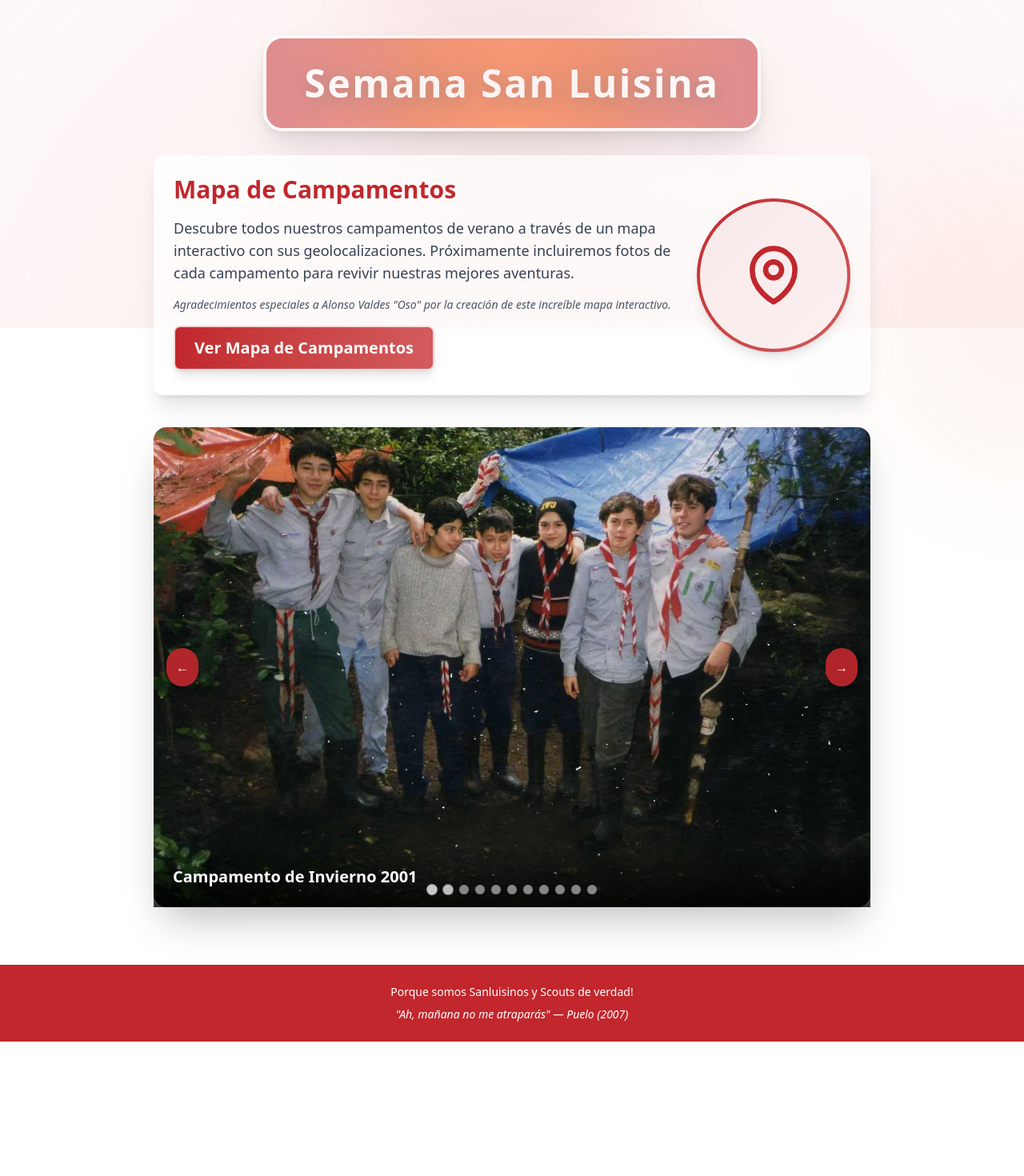
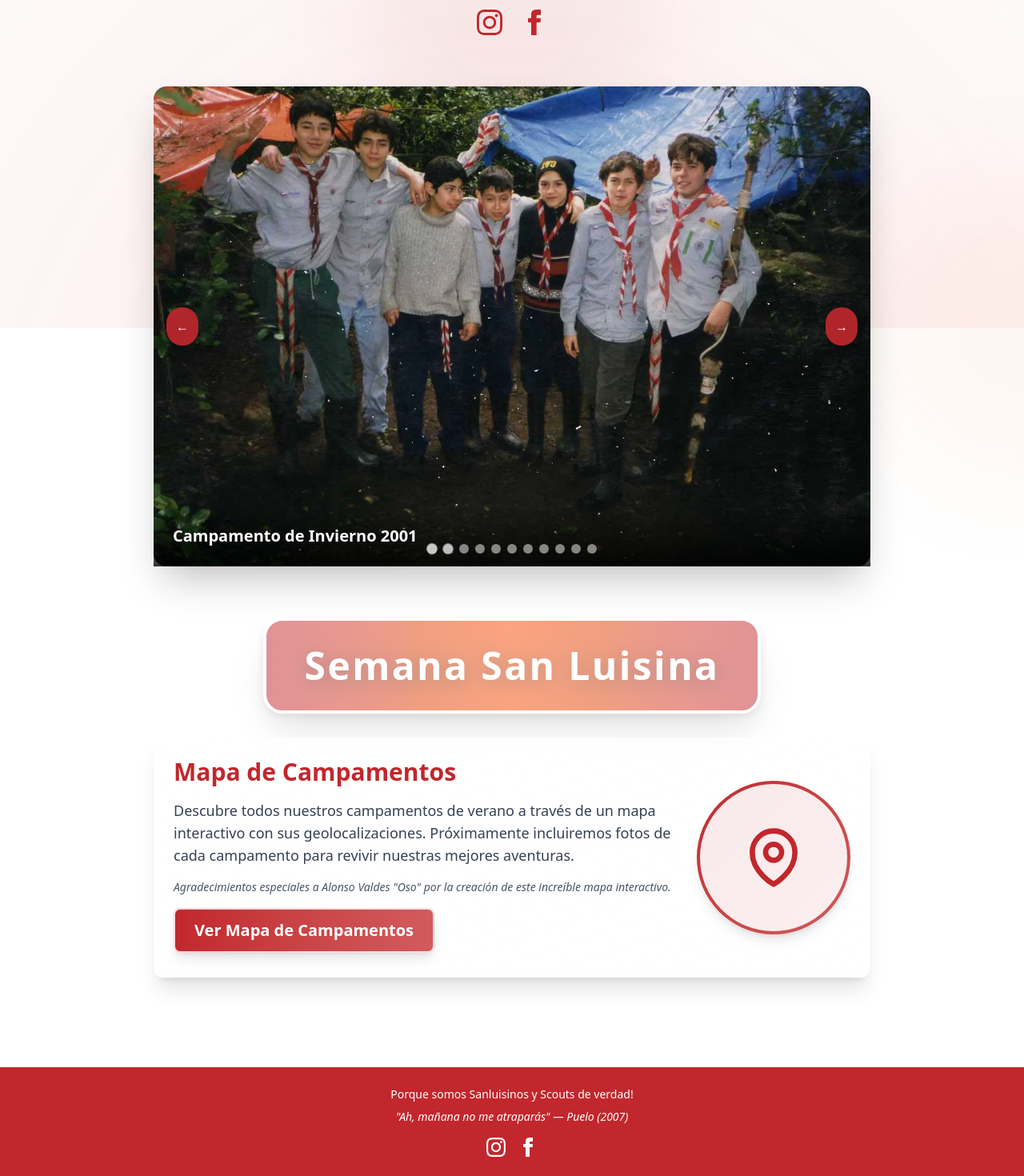
Before and after one commit to Xavier-LB/tropasanluis, a SvelteKit app: page / in a window 1280 px wide. Shown: the part 390-1860 px from the top of the page at 80% size. Before the commit the page ends 1692 px from the top, so only its background shows below. Built offline with nearby package versions, Linux system fonts and the light colour scheme.

Commit message:
Add githun, facebook, and instagram

```diff
--- a/src/routes/+layout.svelte
+++ b/src/routes/+layout.svelte
@@ -65,6 +65,33 @@
     <div class="container mx-auto">
       <p>Porque somos Sanluisinos y Scouts de verdad!</p>
       <p class="mt-2 italic">"{randomQuote.phrase}" — {randomQuote.song}</p>
+
+      <!-- Social Media Links -->
+      <div class="flex justify-center space-x-4 mt-4">
+        <a
+          href="https://www.instagram.com/tropasanluis_stl/"
+          target="_blank"
+          rel="noopener noreferrer"
+          class="hover:text-gray-200 transition transform hover:-translate-y-1"
+          aria-label="Instagram"
+        >
+          <svg xmlns="http://www.w3.org/2000/svg" class="h-6 w-6" fill="currentColor" viewBox="0 0 24 24">
+            <path d="M12 2.163c3.204 0 3.584.012 4.85.07 3.252.148 4.771 1.691 4.919 4.919.058 1.265.069 1.645.069 4.849 0 3.205-.012 3.584-.069 4.849-.149 3.225-1.664 4.771-4.919 4.919-1.266.058-1.644.07-4.85.07-3.204 0-3.584-.012-4.849-.07-3.26-.149-4.771-1.699-4.919-4.92-.058-1.265-.07-1.644-.07-4.849 0-3.204.013-3.583.07-4.849.149-3.227 1.664-4.771 4.919-4.919 1.266-.057 1.645-.069 4.849-.069zm0-2.163c-3.259 0-3.667.014-4.947.072-4.358.2-6.78 2.618-6.98 6.98-.059 1.281-.073 1.689-.073 4.948 0 3.259.014 3.668.072 4.948.2 4.358 2.618 6.78 6.98 6.98 1.281.058 1.689.072 4.948.072 3.259 0 3.668-.014 4.948-.072 4.354-.2 6.782-2.618 6.979-6.98.059-1.28.073-1.689.073-4.948 0-3.259-.014-3.667-.072-4.947-.196-4.354-2.617-6.78-6.979-6.98-1.281-.059-1.69-.073-4.949-.073zm0 5.838c-3.403 0-6.162 2.759-6.162 6.162s2.759 6.163 6.162 6.163 6.162-2.759 6.162-6.163c0-3.403-2.759-6.162-6.162-6.162zm0 10.162c-2.209 0-4-1.79-4-4 0-2.209 1.791-4 4-4s4 1.791 4 4c0 2.21-1.791 4-4 4zm6.406-11.845c-.796 0-1.441.645-1.441 1.44s.645 1.44 1.441 1.44c.795 0 1.439-.645 1.439-1.44s-.644-1.44-1.439-1.44z"/>
+          </svg>
+        </a>
+
+        <a
+          href="https://web.facebook.com/ScoutTropaSanLuis"
+          target="_blank"
+          rel="noopener noreferrer"
+          class="hover:text-gray-200 transition transform hover:-translate-y-1"
+          aria-label="Facebook"
+        >
+          <svg xmlns="http://www.w3.org/2000/svg" class="h-6 w-6" fill="currentColor" viewBox="0 0 24 24">
+            <path d="M9 8h-3v4h3v12h5v-12h3.642l.358-4h-4v-1.667c0-.955.192-1.333 1.115-1.333h2.885v-5h-3.808c-3.596 0-5.192 1.583-5.192 4.615v3.385z"/>
+          </svg>
+        </a>
+      </div>
     </div>
   </footer>
 </div>
--- a/src/routes/+page.svelte
+++ b/src/routes/+page.svelte
@@ -83,6 +83,74 @@
       <p class="text-xl text-gray-700 leading-relaxed text-center">
         Explora nuestra página para conocer al Staff, las Patrullas, ver Fotos y descubrir nuestros Himnos.
       </p>
+
+      <!-- Social Media Links -->
+      <div class="flex justify-center space-x-6">
+        <a
+          href="https://www.instagram.com/tropasanluis_stl/"
+          target="_blank"
+          rel="noopener noreferrer"
+          class="text-[#C1272D] hover:text-[#A11F25] transition transform hover:-translate-y-1 hover:scale-110"
+          aria-label="Instagram"
+        >
+          <svg xmlns="http://www.w3.org/2000/svg" class="h-8 w-8" fill="currentColor" viewBox="0 0 24 24">
+            <path d="M12 2.163c3.204 0 3.584.012 4.85.07 3.252.148 4.771 1.691 4.919 4.919.058 1.265.069 1.645.069 4.849 0 3.205-.012 3.584-.069 4.849-.149 3.225-1.664 4.771-4.919 4.919-1.266.058-1.644.07-4.85.07-3.204 0-3.584-.012-4.849-.07-3.26-.149-4.771-1.699-4.919-4.92-.058-1.265-.07-1.644-.07-4.849 0-3.204.013-3.583.07-4.849.149-3.227 1.664-4.771 4.919-4.919 1.266-.057 1.645-.069 4.849-.069zm0-2.163c-3.259 0-3.667.014-4.947.072-4.358.2-6.78 2.618-6.98 6.98-.059 1.281-.073 1.689-.073 4.948 0 3.259.014 3.668.072 4.948.2 4.358 2.618 6.78 6.98 6.98 1.281.058 1.689.072 4.948.072 3.259 0 3.668-.014 4.948-.072 4.354-.2 6.782-2.618 6.979-6.98.059-1.28.073-1.689.073-4.948 0-3.259-.014-3.667-.072-4.947-.196-4.354-2.617-6.78-6.979-6.98-1.281-.059-1.69-.073-4.949-.073zm0 5.838c-3.403 0-6.162 2.759-6.162 6.162s2.759 6.163 6.162 6.163 6.162-2.759 6.162-6.163c0-3.403-2.759-6.162-6.162-6.162zm0 10.162c-2.209 0-4-1.79-4-4 0-2.209 1.791-4 4-4s4 1.791 4 4c0 2.21-1.791 4-4 4zm6.406-11.845c-.796 0-1.441.645-1.441 1.44s.645 1.44 1.441 1.44c.795 0 1.439-.645 1.439-1.44s-.644-1.44-1.439-1.44z"/>
+          </svg>
+        </a>
+
+        <a
+          href="https://web.facebook.com/ScoutTropaSanLuis"
+          target="_blank"
+          rel="noopener noreferrer"
+          class="text-[#C1272D] hover:text-[#A11F25] transition transform hover:-translate-y-1 hover:scale-110"
+          aria-label="Facebook"
+        >
+          <svg xmlns="http://www.w3.org/2000/svg" class="h-8 w-8" fill="currentColor" viewBox="0 0 24 24">
+            <path d="M9 8h-3v4h3v12h5v-12h3.642l.358-4h-4v-1.667c0-.955.192-1.333 1.115-1.333h2.885v-5h-3.808c-3.596 0-5.192 1.583-5.192 4.615v3.385z"/>
+          </svg>
+        </a>
+      </div>
+    </div>
+
+    <!-- Carrusel de fotos (movido después del texto) -->
+    <div class="relative mx-auto max-w-4xl mb-16">
+      <div class="overflow-hidden rounded-2xl shadow-2xl transform transition-all duration-500 hover:scale-[1.02]">
+        <img
+          src="{photos[currentIndex].src}"
+          alt="{photos[currentIndex].caption}"
+          class="w-full object-cover transition-opacity duration-500"
+          style="height: 600px;"
+        />
+        <div class="absolute bottom-0 left-0 right-0 bg-gradient-to-t from-black/80 via-black/40 to-transparent py-6 px-6">
+          <p class="text-white text-xl font-semibold drop-shadow-2xl">
+            {photos[currentIndex].caption}
+          </p>
+        </div>
+      </div>
+
+      <!-- Botones de navegación -->
+      <button
+        on:click={prev}
+        class="absolute top-1/2 left-4 transform -translate-y-1/2 bg-[#C1272D]/90 text-white p-3 rounded-full hover:bg-[#A11F25] focus:outline-none transition-all duration-300 hover:scale-110 shadow-lg"
+      >
+        &#8592;
+      </button>
+      <button
+        on:click={next}
+        class="absolute top-1/2 right-4 transform -translate-y-1/2 bg-[#C1272D]/90 text-white p-3 rounded-full hover:bg-[#A11F25] focus:outline-none transition-all duration-300 hover:scale-110 shadow-lg"
+      >
+        &#8594;
+      </button>
+
+      <!-- Indicadores -->
+      <div class="absolute bottom-4 left-1/2 transform -translate-x-1/2 flex space-x-2">
+        {#each photos as _, i}
+          <button
+            class="w-3 h-3 rounded-full transition-all duration-300 {i === currentIndex ? 'bg-white scale-125' : 'bg-white/50'}"
+            on:click={() => currentIndex = i}
+          />
+        {/each}
+      </div>
     </div>
 
     <!-- Botón Semana San Luisina -->
@@ -125,47 +193,6 @@
             </div>
           </div>
         </div>
-      </div>
-    </div>
-
-    <!-- Carrusel de fotos -->
-    <div class="relative mx-auto max-w-4xl">
-      <div class="overflow-hidden rounded-2xl shadow-2xl transform transition-all duration-500 hover:scale-[1.02]">
-        <img
-          src="{photos[currentIndex].src}"
-          alt="{photos[currentIndex].caption}"
-          class="w-full object-cover transition-opacity duration-500"
-          style="height: 600px;"
-        />
-        <div class="absolute bottom-0 left-0 right-0 bg-gradient-to-t from-black/80 via-black/40 to-transparent py-6 px-6">
-          <p class="text-white text-xl font-semibold drop-shadow-2xl">
-            {photos[currentIndex].caption}
-          </p>
-        </div>
-      </div>
-
-      <!-- Botones de navegación -->
-      <button
-        on:click={prev}
-        class="absolute top-1/2 left-4 transform -translate-y-1/2 bg-[#C1272D]/90 text-white p-3 rounded-full hover:bg-[#A11F25] focus:outline-none transition-all duration-300 hover:scale-110 shadow-lg"
-      >
-        &#8592;
-      </button>
-      <button
-        on:click={next}
-        class="absolute top-1/2 right-4 transform -translate-y-1/2 bg-[#C1272D]/90 text-white p-3 rounded-full hover:bg-[#A11F25] focus:outline-none transition-all duration-300 hover:scale-110 shadow-lg"
-      >
-        &#8594;
-      </button>
-
-      <!-- Indicadores -->
-      <div class="absolute bottom-4 left-1/2 transform -translate-x-1/2 flex space-x-2">
-        {#each photos as _, i}
-          <button
-            class="w-3 h-3 rounded-full transition-all duration-300 {i === currentIndex ? 'bg-white scale-125' : 'bg-white/50'}"
-            on:click={() => currentIndex = i}
-          />
-        {/each}
       </div>
     </div>
   </div>
```
